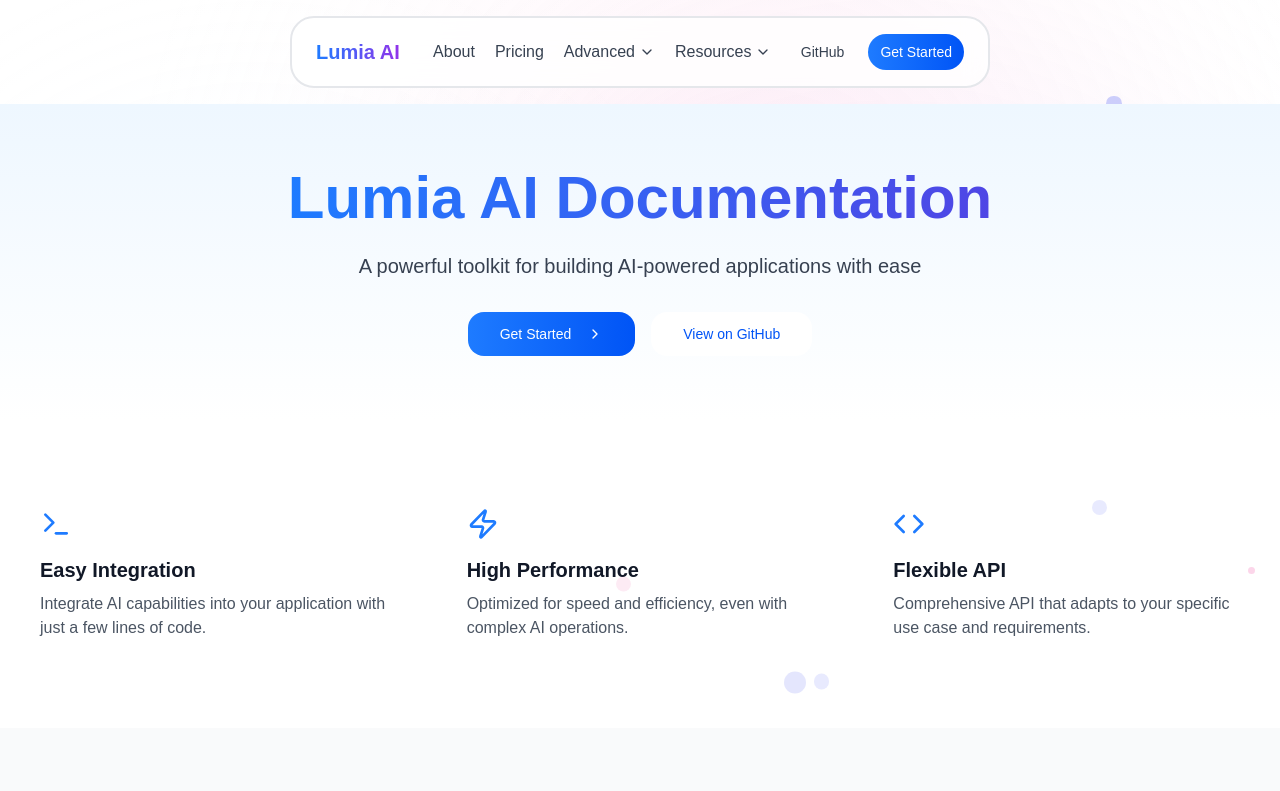
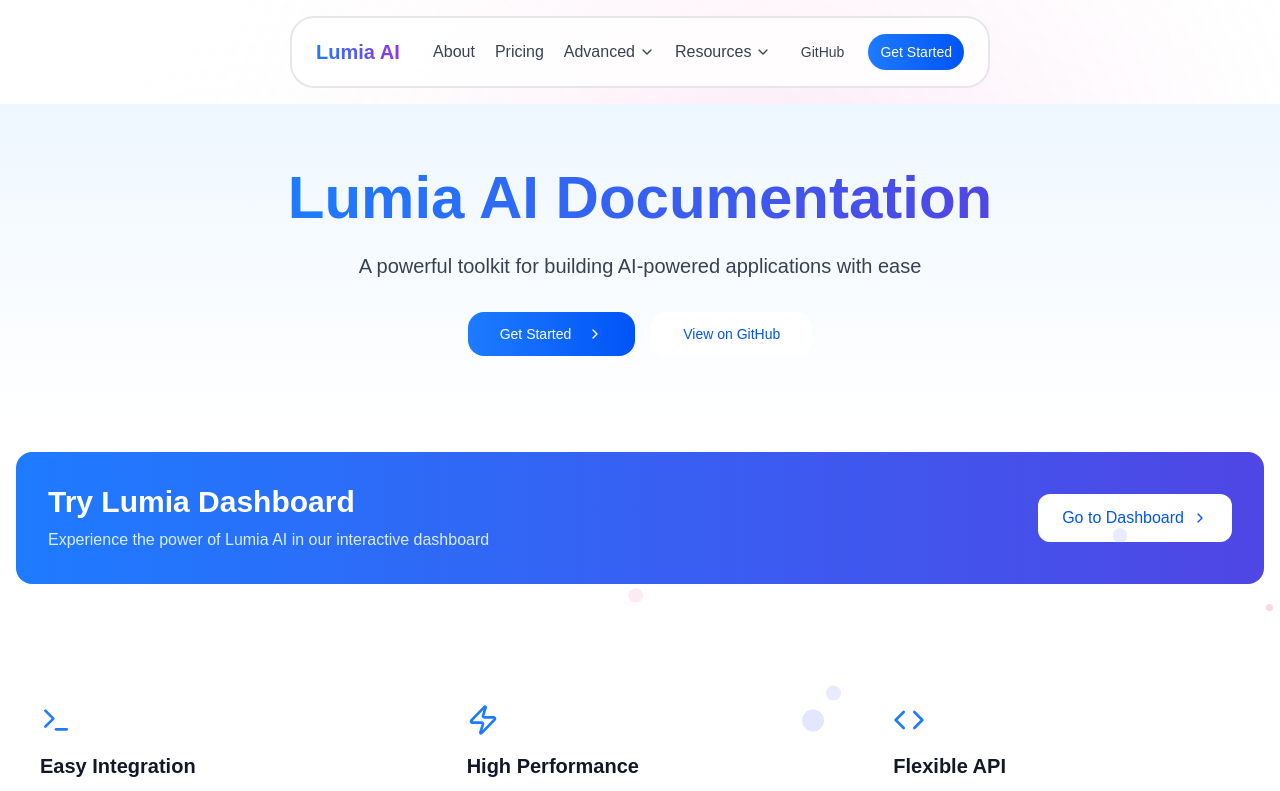
Before and after one commit to Hqzdev/Lumia-Documentation, a Next.js app: page / in a window 1280 px wide. Shown: the top 791 px of the page. Built offline with nearby package versions, Linux system fonts and the light colour scheme.

Commit message:
Update page.tsx

```diff
--- a/app/page.tsx
+++ b/app/page.tsx
@@ -36,6 +36,26 @@ export default function Home() {
                 View on GitHub
               </Button>
             </div>
+          </div>
+        </div>
+      </div>
+
+      {/* Dashboard Section */}
+      <div className="container mx-auto px-4 py-8">
+        <div className="bg-gradient-to-r from-blue-500 to-indigo-600 rounded-2xl p-8 text-white">
+          <div className="flex flex-col md:flex-row items-center justify-between">
+            <div className="mb-6 md:mb-0">
+              <h2 className="text-2xl md:text-3xl font-bold mb-2">Try Lumia Dashboard</h2>
+              <p className="text-blue-100">Experience the power of Lumia AI in our interactive dashboard</p>
+            </div>
+            <a
+              href="https://lumia-dashboard.vercel.app"
+              target="_blank"
+              rel="noopener noreferrer"
+              className="bg-white text-blue-600 px-6 py-3 rounded-xl font-medium hover:bg-blue-50 transition-colors flex items-center"
+            >
+              Go to Dashboard <ChevronRight className="ml-2 h-4 w-4" />
+            </a>
           </div>
         </div>
       </div>
```
